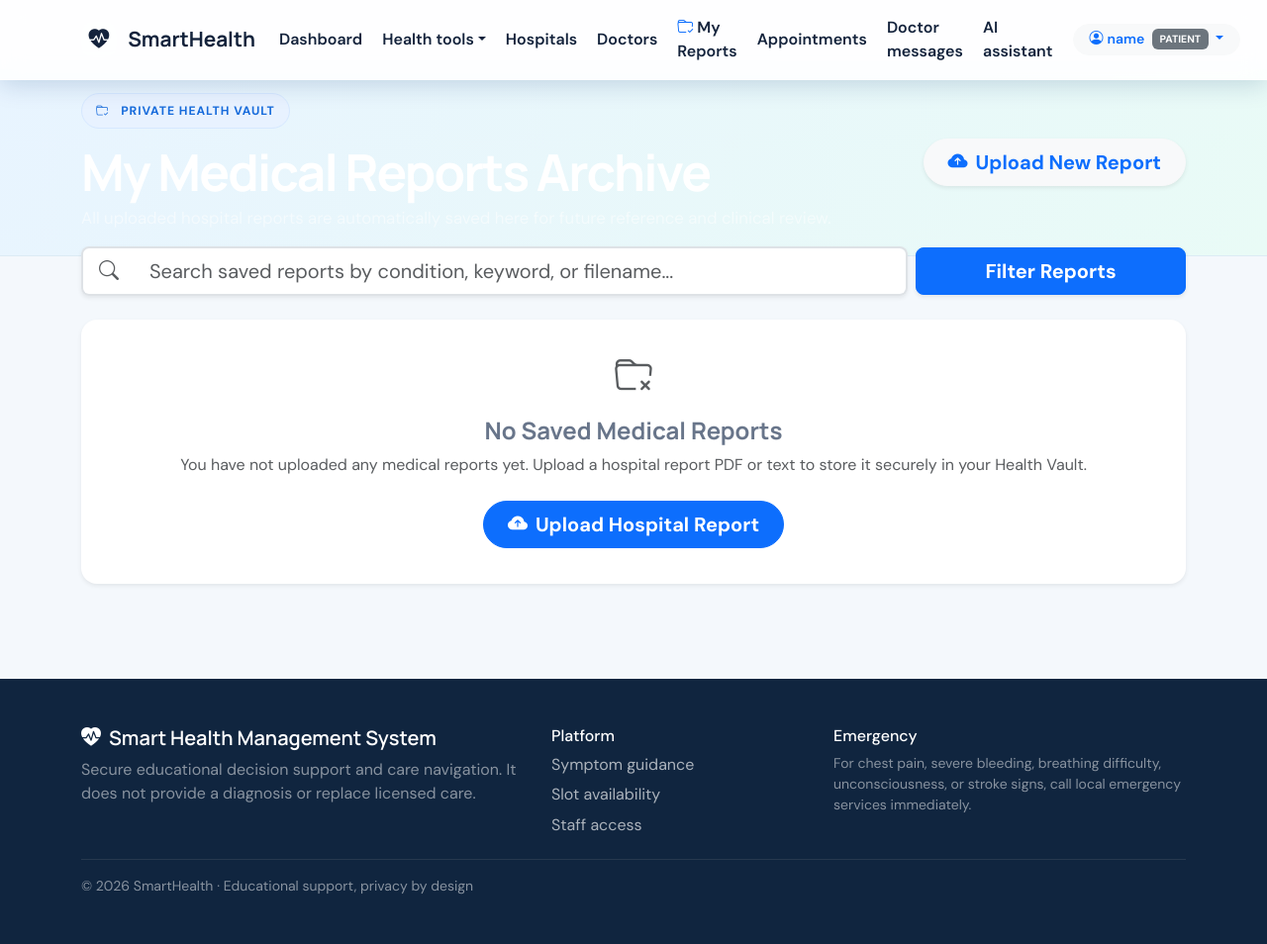
After one commit to Racoon-69/smart_health_system, a Flask app: page /my-reports in a window 1280 px wide. The commit adds this page. Shown: the whole page at 99% size. Run offline with Flask 3, Linux system fonts and the light colour scheme; the visitor is signed in with stand-in values (Sample User, id 1); data that the repository does not hold is empty; some libraries are stand-ins or nearby versions.

Commit message:
Implement dedicated My Medical Reports Vault (/my-reports) for automatic report storage and future reference

```diff
--- a/healthcare/routes.py
+++ b/healthcare/routes.py
@@ -281,11 +281,29 @@ def register_public_routes(app):
                 audit("report.analyze", "report_analysis", analysis.public_id)
                 db.session.commit()
                 _alert_critical_report(current_user, analysis, result)
+                flash("Report successfully analyzed and saved to your private Health Vault database for future reference!", "success")
                 return redirect(url_for("report_result", id=analysis.public_id))
             except ValueError as exc:
                 db.session.rollback()
                 flash(str(exc), "danger")
         return render_template("report_upload.html")
+
+    @app.route("/my-reports")
+    @login_required
+    def my_reports():
+        if current_user.role != UserRole.PATIENT:
+            return redirect(url_for("doctor_admin_dashboard"))
+
+        search = request.args.get("q", "").strip()
+        query = select(ReportAnalysis).where(ReportAnalysis.patient_id == current_user.id).order_by(ReportAnalysis.created_at.desc())
+        if search:
+            query = query.where(
+                func.lower(ReportAnalysis.detected_condition).contains(search.lower()) |
+                func.lower(ReportAnalysis.original_filename).contains(search.lower()) |
+                func.lower(ReportAnalysis.extracted_text).contains(search.lower())
+            )
+        reports = db.session.scalars(query).all()
+        return render_template("my_reports.html", reports=reports, search=search)
 
     @app.route("/report-result/<id>")
     @login_required
--- a/templates/base.html
+++ b/templates/base.html
@@ -17,13 +17,14 @@
     <div class="collapse navbar-collapse" id="nav">
       <ul class="navbar-nav ms-auto align-items-xl-center gap-xl-1">
         {% if current_user.is_authenticated %}<li class="nav-item"><a class="nav-link" href="{{ url_for('dashboard') }}">Dashboard</a></li>{% endif %}
-        <li class="nav-item dropdown"><a class="nav-link dropdown-toggle" data-bs-toggle="dropdown" href="#">Health tools</a><ul class="dropdown-menu"><li><a class="dropdown-item" href="{{ url_for('upload_report') }}"><i class="bi bi-file-earmark-medical me-2"></i>Hospital report</a></li><li><a class="dropdown-item" href="{{ url_for('symptom_checker') }}"><i class="bi bi-clipboard2-pulse me-2"></i>Symptom guidance</a></li><li><a class="dropdown-item" href="{{ url_for('photo_analysis') }}"><i class="bi bi-camera me-2"></i>Health photo</a></li></ul></li>
+        <li class="nav-item dropdown"><a class="nav-link dropdown-toggle" data-bs-toggle="dropdown" href="#">Health tools</a><ul class="dropdown-menu"><li><a class="dropdown-item" href="{{ url_for('upload_report') }}"><i class="bi bi-file-earmark-medical me-2"></i>Hospital report</a></li>{% if current_user.is_authenticated and current_user.role.value == 'patient' %}<li><a class="dropdown-item" href="{{ url_for('my_reports') }}"><i class="bi bi-folder-check me-2 text-primary"></i>Saved reports archive</a></li>{% endif %}<li><a class="dropdown-item" href="{{ url_for('symptom_checker') }}"><i class="bi bi-clipboard2-pulse me-2"></i>Symptom guidance</a></li><li><a class="dropdown-item" href="{{ url_for('photo_analysis') }}"><i class="bi bi-camera me-2"></i>Health photo</a></li></ul></li>
         <li class="nav-item"><a class="nav-link" href="{{ url_for('hospitals') }}">Hospitals</a></li>
         <li class="nav-item"><a class="nav-link" href="{{ url_for('doctors') }}">Doctors</a></li>
         {% if current_user.is_authenticated and current_user.role.value in ['doctor', 'admin'] %}
           <li class="nav-item"><a class="nav-link text-warning fw-semibold" href="{{ url_for('doctor_admin_dashboard') }}"><i class="bi bi-speedometer2 me-1"></i>Doctor Panel</a></li>
         {% endif %}
         {% if current_user.is_authenticated and current_user.role.value == 'patient' %}
+          <li class="nav-item"><a class="nav-link" href="{{ url_for('my_reports') }}"><i class="bi bi-folder-check me-1 text-primary"></i>My Reports</a></li>
           <li class="nav-item"><a class="nav-link" href="{{ url_for('appointments') }}">Appointments</a></li>
           <li class="nav-item"><a class="nav-link" href="{{ url_for('chat') }}">Doctor messages</a></li>
           <li class="nav-item"><a class="nav-link" href="{{ url_for('ai_chat') }}">AI assistant</a></li>
@@ -36,6 +37,7 @@
             </a>
             <ul class="dropdown-menu dropdown-menu-end shadow-sm">
               {% if current_user.role.value == 'patient' %}
+                <li><a class="dropdown-item" href="{{ url_for('my_reports') }}"><i class="bi bi-folder-check me-2 text-primary"></i>My Saved Reports</a></li>
                 <li><a class="dropdown-item" href="{{ url_for('profile') }}"><i class="bi bi-person-gear me-2"></i>Profile & security</a></li>
               {% else %}
                 <li><a class="dropdown-item" href="{{ url_for('doctor_admin_dashboard') }}"><i class="bi bi-hospital me-2"></i>Doctor Workspace</a></li>
--- /dev/null
+++ b/templates/my_reports.html
@@ -0,0 +1,99 @@
+{% extends 'base.html' %}
+{% block title %}My Medical Reports Vault{% endblock %}
+{% block content %}
+<section class="page-hero compact py-4 mb-4">
+  <div class="container d-flex align-items-center justify-content-between flex-wrap gap-3">
+    <div>
+      <span class="eyebrow dark"><i class="bi bi-folder-check me-1"></i> PRIVATE HEALTH VAULT</span>
+      <h1 class="fw-bold text-white mb-1">My Medical Reports Archive</h1>
+      <p class="text-white-50 mb-0">All uploaded hospital reports are automatically saved here for future reference and clinical review.</p>
+    </div>
+    <div>
+      <a href="{{ url_for('upload_report') }}" class="btn btn-light btn-lg rounded-pill px-4 fw-bold text-primary shadow-sm">
+        <i class="bi bi-cloud-arrow-up-fill me-2"></i>Upload New Report
+      </a>
+    </div>
+  </div>
+</section>
+
+<div class="container page-body pb-5">
+  <!-- Search and Filter Bar -->
+  <form method="get" action="{{ url_for('my_reports') }}" class="mb-4">
+    <div class="row g-2 align-items-center">
+      <div class="col-md-9 col-8">
+        <div class="input-group input-group-lg shadow-sm rounded-3">
+          <span class="input-group-text bg-white border-2 border-end-0 text-muted"><i class="bi bi-search"></i></span>
+          <input type="text" name="q" value="{{ search }}" class="form-control border-2 border-start-0" placeholder="Search saved reports by condition, keyword, or filename...">
+        </div>
+      </div>
+      <div class="col-md-3 col-4 d-flex gap-2">
+        <button type="submit" class="btn btn-primary btn-lg w-100 fw-bold shadow-sm">
+          Filter Reports
+        </button>
+        {% if search %}
+          <a href="{{ url_for('my_reports') }}" class="btn btn-outline-secondary btn-lg" title="Reset Search">
+            <i class="bi bi-x-circle"></i>
+          </a>
+        {% endif %}
+      </div>
+    </div>
+  </form>
+
+  <!-- Reports Grid -->
+  <div class="row g-4">
+    {% for r in reports %}
+      <div class="col-md-6 col-lg-4">
+        <div class="panel report-card shadow-sm border-0 rounded-4 p-4 bg-white h-100 d-flex flex-column justify-content-between">
+          <div>
+            <div class="d-flex align-items-center justify-content-between mb-3 border-bottom pb-2">
+              <span class="badge bg-primary-subtle text-primary fw-bold px-3 py-1 rounded-pill">
+                <i class="bi bi-file-earmark-medical me-1"></i>Saved Report
+              </span>
+              <small class="text-muted"><i class="bi bi-clock me-1"></i>{{ r.created_at.strftime('%Y-%m-%d') if r.created_at else '' }}</small>
+            </div>
+
+            <h4 class="fw-bold mb-2 text-dark">{{ r.detected_condition }}</h4>
+            <div class="mb-3">
+              <span class="small text-muted d-block">Original File: <strong>{{ r.filename }}</strong></span>
+              <span class="badge bg-info-subtle text-dark border mt-1">Confidence: {{ r.confidence }}</span>
+            </div>
+
+            {% if r.matched_keywords %}
+              <div class="mb-3">
+                <small class="text-muted fw-bold d-block mb-1">Detected Keywords:</small>
+                <div class="d-flex flex-wrap gap-1">
+                  {% for kw in r.matched_keywords %}
+                    <span class="badge bg-light text-secondary border small">{{ kw }}</span>
+                  {% endfor %}
+                </div>
+              </div>
+            {% endif %}
+
+            <div class="p-3 bg-light rounded-3 mb-3 border">
+              <small class="text-muted fw-bold d-block mb-1">Extracted Diagnostic Snippet:</small>
+              <p class="small text-muted mb-0 text-truncate-3">{{ r.extracted_text|truncate(150) }}</p>
+            </div>
+          </div>
+
+          <div>
+            <a href="{{ url_for('report_result', id=r.public_id) }}" class="btn btn-outline-primary w-100 fw-bold rounded-3">
+              <i class="bi bi-eye-fill me-1"></i>View Full Analysis & Guidance
+            </a>
+          </div>
+        </div>
+      </div>
+    {% else %}
+      <div class="col-12">
+        <div class="empty-state panel text-center py-5 bg-white rounded-4 border-0 shadow-sm">
+          <i class="bi bi-folder-x display-3 text-muted mb-3 d-block"></i>
+          <h4 class="fw-bold">No Saved Medical Reports</h4>
+          <p class="text-muted">{% if search %}No reports matched your search query "{{ search }}".{% else %}You have not uploaded any medical reports yet. Upload a hospital report PDF or text to store it securely in your Health Vault.{% endif %}</p>
+          <a href="{{ url_for('upload_report') }}" class="btn btn-primary btn-lg fw-bold rounded-pill px-4 mt-2">
+            <i class="bi bi-cloud-arrow-up-fill me-2"></i>Upload Hospital Report
+          </a>
+        </div>
+      </div>
+    {% endfor %}
+  </div>
+</div>
+{% endblock %}
```
Also changed, not shown: templates/dashboard.html (+1 -1 lines), tests/test_private_analyses.py (+10 -0 lines).
